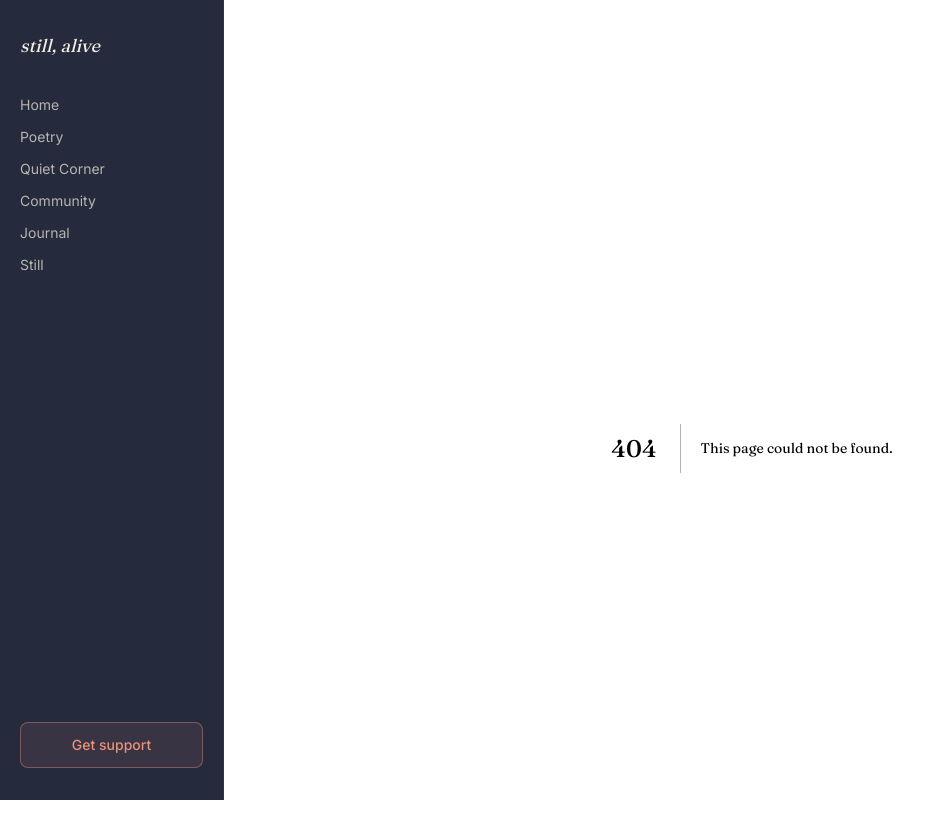
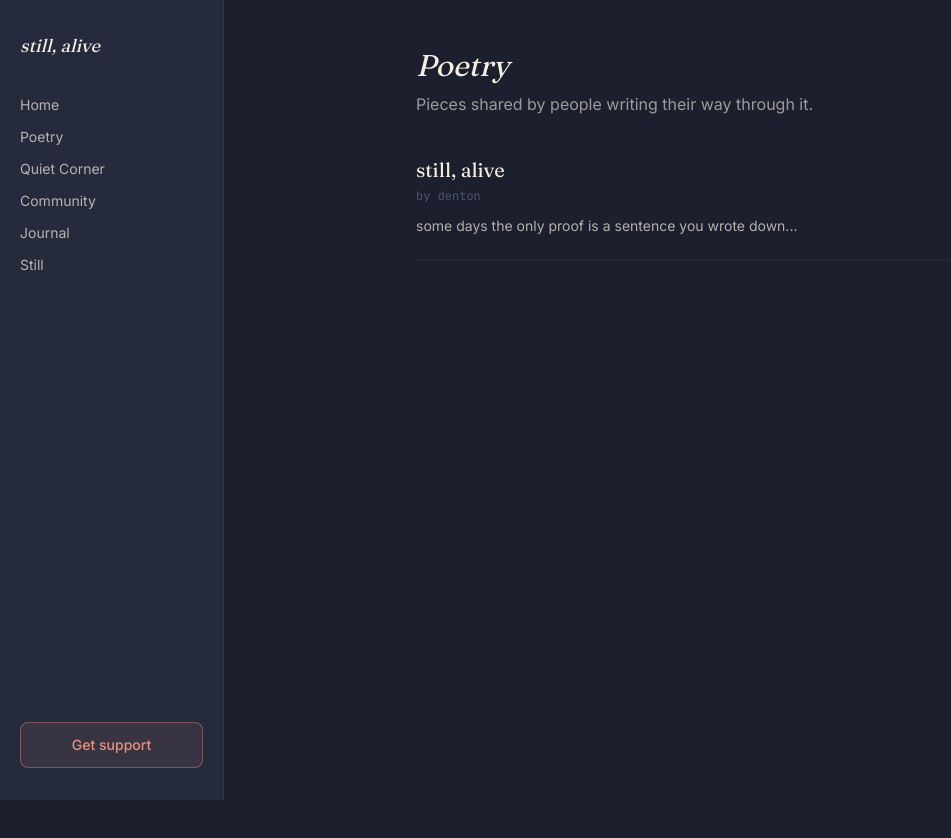
Before and after one commit to royaldenton1-cyber/still-alive-with-denton, a Next.js app: page /poetry in a window 1280 px wide. Before the commit this address had no page. Shown: the top 838 px of the page, without its empty margins (0-951 px from the left). After the commit the page ends 800 px from the top, so only its background shows below. Built offline with nearby package versions, Linux system fonts and the light colour scheme.

Commit message:
Create page.tsx

```diff
--- /dev/null
+++ b/app/poetry/page.tsx
@@ -0,0 +1,27 @@
+const placeholderPoems = [
+  { id: "1", title: "still, alive", author: "denton", excerpt: "some days the only proof is a sentence you wrote down..." },
+];
+
+export default function Poetry() {
+  return (
+    <div className="mx-auto max-w-2xl">
+      <h1 className="font-display text-3xl italic text-parchment">Poetry</h1>
+      <p className="mt-2 text-parchment/60">
+        Pieces shared by people writing their way through it.
+      </p>
+
+      <div className="mt-10 space-y-6">
+        {placeholderPoems.map((poem) => (
+          <article
+            key={poem.id}
+            className="border-b border-slate/20 pb-6"
+          >
+            <h2 className="font-display text-xl text-parchment">{poem.title}</h2>
+            <p className="mt-1 font-mono text-xs text-slate">by {poem.author}</p>
+            <p className="mt-3 text-sm text-parchment/70">{poem.excerpt}</p>
+          </article>
+        ))}
+      </div>
+    </div>
+  );
+}
```
